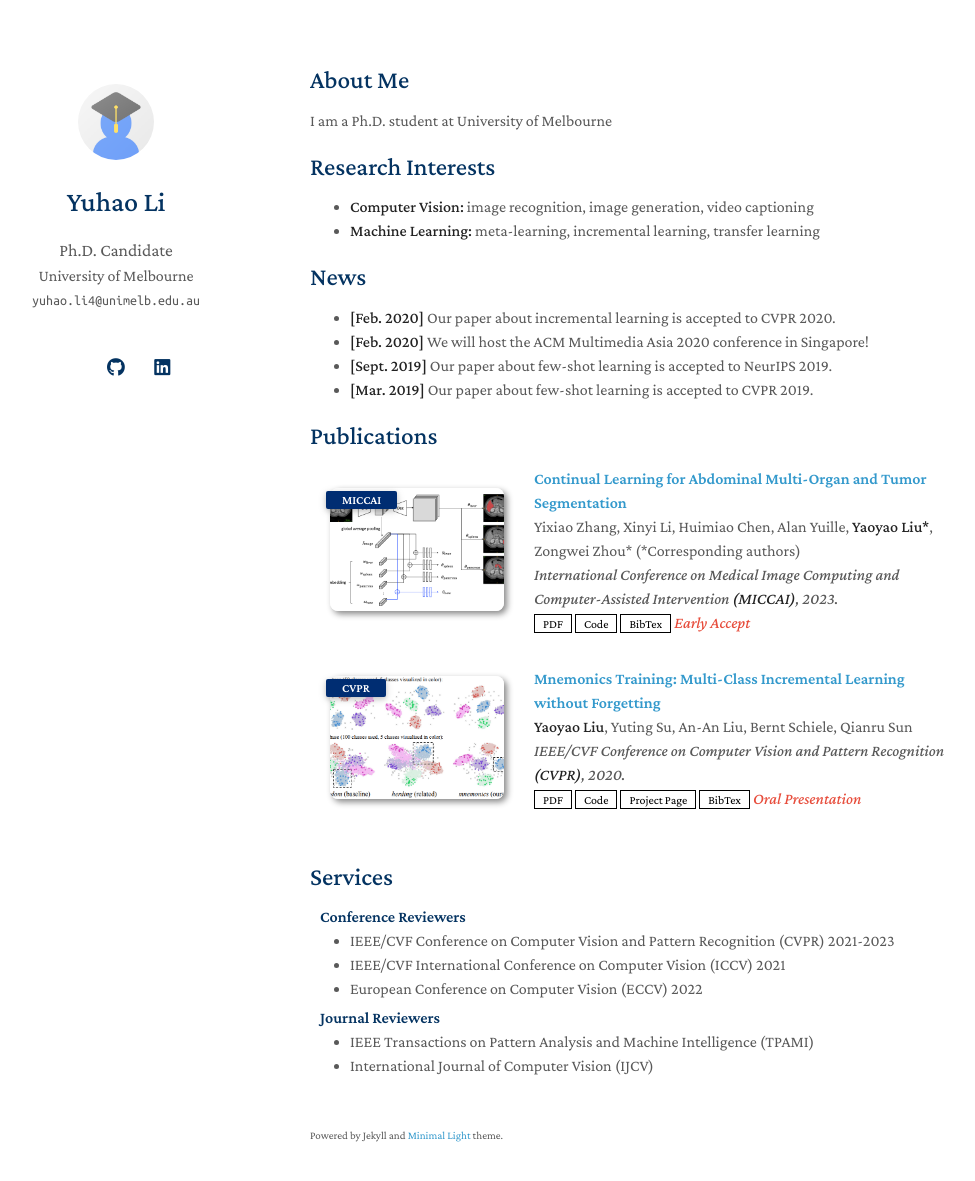
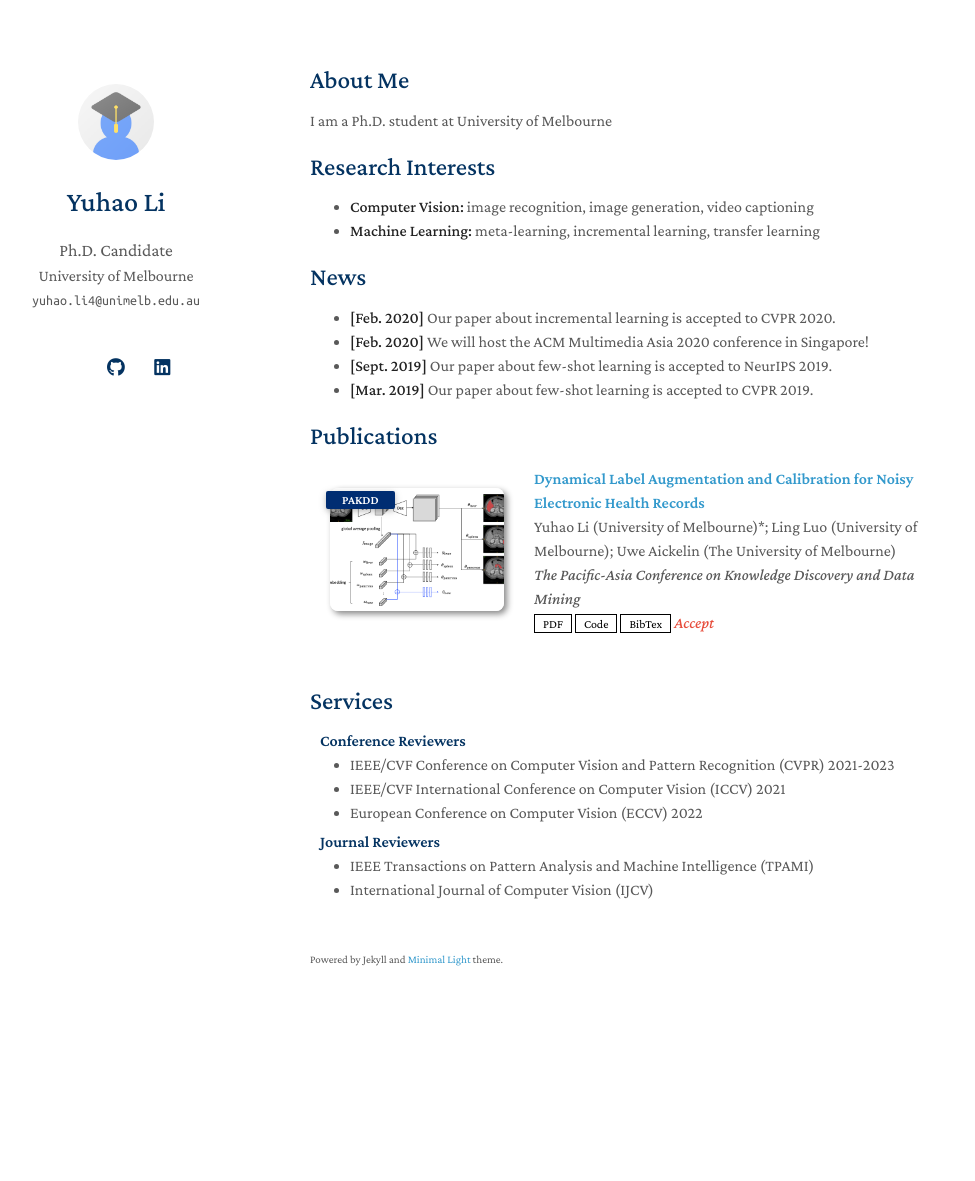
Before and after one commit to yuhao-3/yuhao-3.github.io, a Jekyll site: the page built from index.md, in a window 1280 px wide and 1216 px high. Shown: the top 1181 px of the window, without its empty margins (160-1135 px from the left). Built offline with Jekyll 4.4.1, drawn with Linux system fonts in a browser that asks for light colours; a style sheet for code colours, icons or effects is not loaded; our own code applies the rules of GitHub Pages for plain Markdown files.

Commit message:
Update my publication:

```diff
--- a/_data/publications.yml
+++ b/_data/publications.yml
@@ -1,22 +1,11 @@
 main:
 
-  - title: Continual Learning for Abdominal Multi-Organ and Tumor Segmentation
-    authors: Yixiao Zhang, Xinyi Li, Huimiao Chen, Alan Yuille, <strong>Yaoyao Liu*</strong>, Zongwei Zhou* (*Corresponding authors)
-    conference_short: MICCAI
-    conference: International Conference on Medical Image Computing and Computer-Assisted Intervention <strong>(MICCAI)</strong>, 2023.
+  - title: Dynamical Label Augmentation and Calibration for Noisy Electronic Health Records
+    authors: Yuhao Li (University of Melbourne)*; Ling Luo (University of Melbourne); Uwe Aickelin (The University of Melbourne)
+    conference_short: PAKDD
+    conference: The Pacific-Asia Conference on Knowledge Discovery and Data Mining
     pdf: https://arxiv.org/pdf/2306.00988.pdf
     code: https://github.com/MrGiovanni/ContinualLearning
     bibtex: https://bib.yliu.me/MICCAI23.txt
     image: ./assets/img/teaser_example_2.png
-    notes: Early Accept
-
-  - title: "Mnemonics Training: Multi-Class Incremental Learning without Forgetting"
-    authors: <strong>Yaoyao Liu</strong>, Yuting Su, An-An Liu, Bernt Schiele, Qianru Sun
-    conference_short: CVPR
-    conference: IEEE/CVF Conference on Computer Vision and Pattern Recognition <strong>(CVPR)</strong>, 2020.
-    pdf: https://arxiv.org/pdf/2002.10211.pdf
-    code: https://github.com/yaoyao-liu/class-incremental-learning/tree/main/mnemonics-training
-    page: https://class-il.mpi-inf.mpg.de/mnemonics/
-    bibtex: https://class-il.mpi-inf.mpg.de/mnemonics/
-    notes: Oral Presentation
-    image: ./assets/img/teaser_example.png
+    notes: Accept
```
